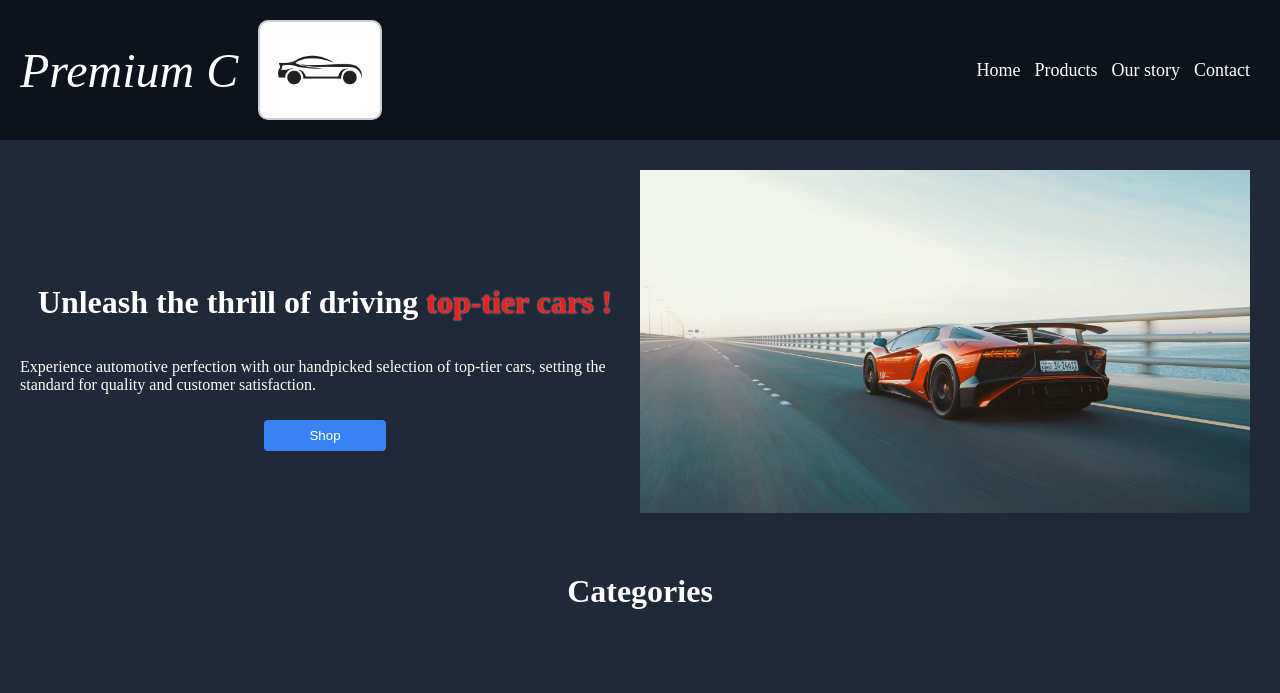
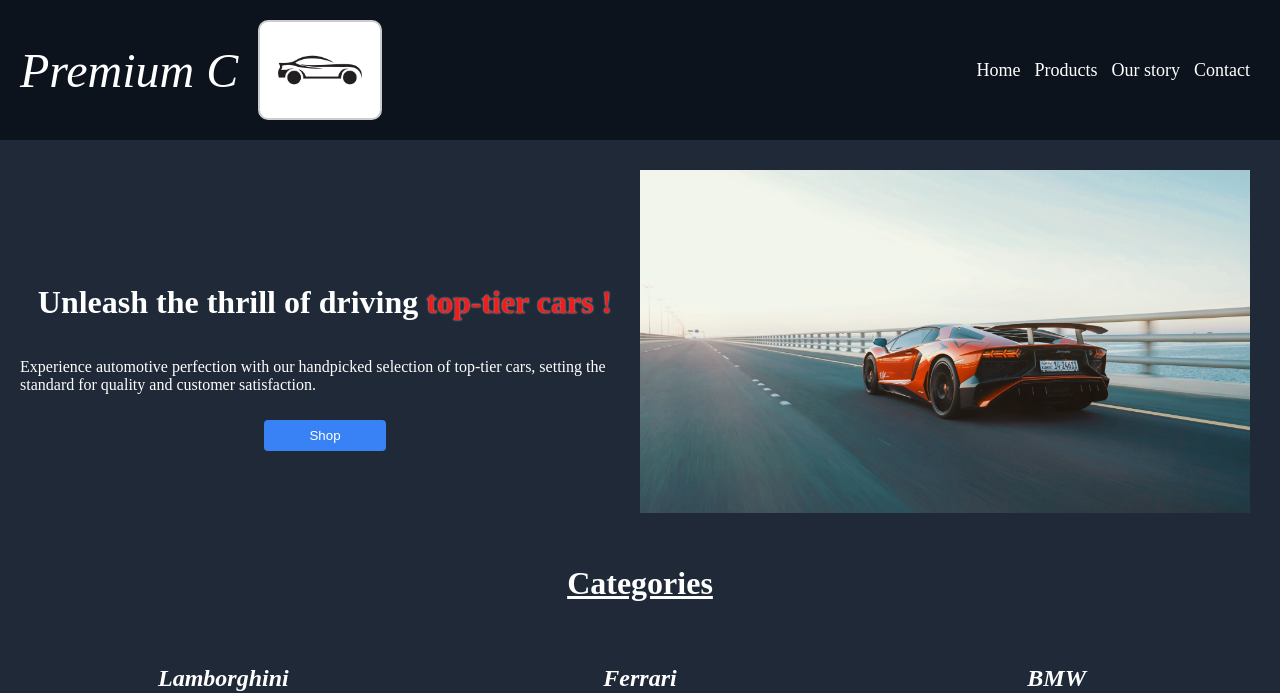
Before and after one commit to smodha/Website_LandingPage, a plain HTML site: page index.html in a window 1280 px wide. Shown: the top 693 px of the page. Drawn offline with Linux system fonts and the light colour scheme.

Commit message:
text-decoration

```diff
--- a/index.css
+++ b/index.css
@@ -108,8 +108,9 @@ header{
 .product-section-title{
     text-align: center;
     color : white;
-    margin : 30px 0;
+    text-decoration: underline;
     font-weight: bold;
+    height : 50px;
 }
 
 .product-section{
```
